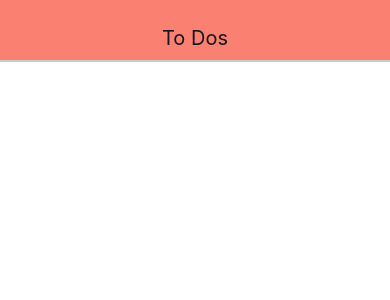
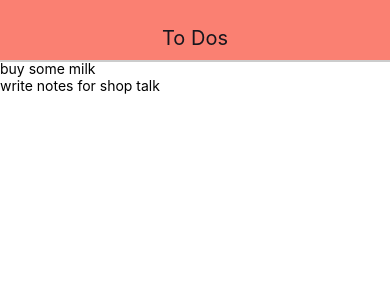
Before and after one commit to croaker/react-native-todo, a React Native app: screen / in a window 390 px wide. Shown: the top 300 px of the page. Built offline with nearby package versions, Linux system fonts and the light colour scheme.

Commit message:
Add a very basic TaskList

```diff
--- a/App.js
+++ b/App.js
@@ -2,12 +2,16 @@ import React from 'react';
 import { StyleSheet, View } from 'react-native';
 
 import Header from './src/components/Header';
+import TaskList from './src/components/TaskList';
+import seedTasks from './data/seeds';
 
 export default class App extends React.Component {
   render() {
     return (
       <View style={styles.container}>
         <Header text="To Dos" />
+
+        <TaskList tasks={seedTasks} />
       </View>
     );
   }
--- /dev/null
+++ b/src/components/TaskList.js
@@ -0,0 +1,33 @@
+import React, { Component } from 'react';
+import { FlatList, Text } from 'react-native';
+import PropTypes from 'prop-types';
+
+class TaskList extends Component {
+  keyExtractor(task) {
+    return task.id;
+  }
+
+  renderItem({ item: task }) {
+    return (
+      <Text>
+        {task.description}
+      </Text>
+    );
+  }
+
+  render() {
+    return (
+      <FlatList
+        data={this.props.tasks}
+        keyExtractor={this.keyExtractor}
+        renderItem={this.renderItem}
+      />
+    );
+  }
+}
+
+TaskList.propTypes = {
+  tasks: PropTypes.arrayOf(PropTypes.object).isRequired
+};
+
+export default TaskList;
```
